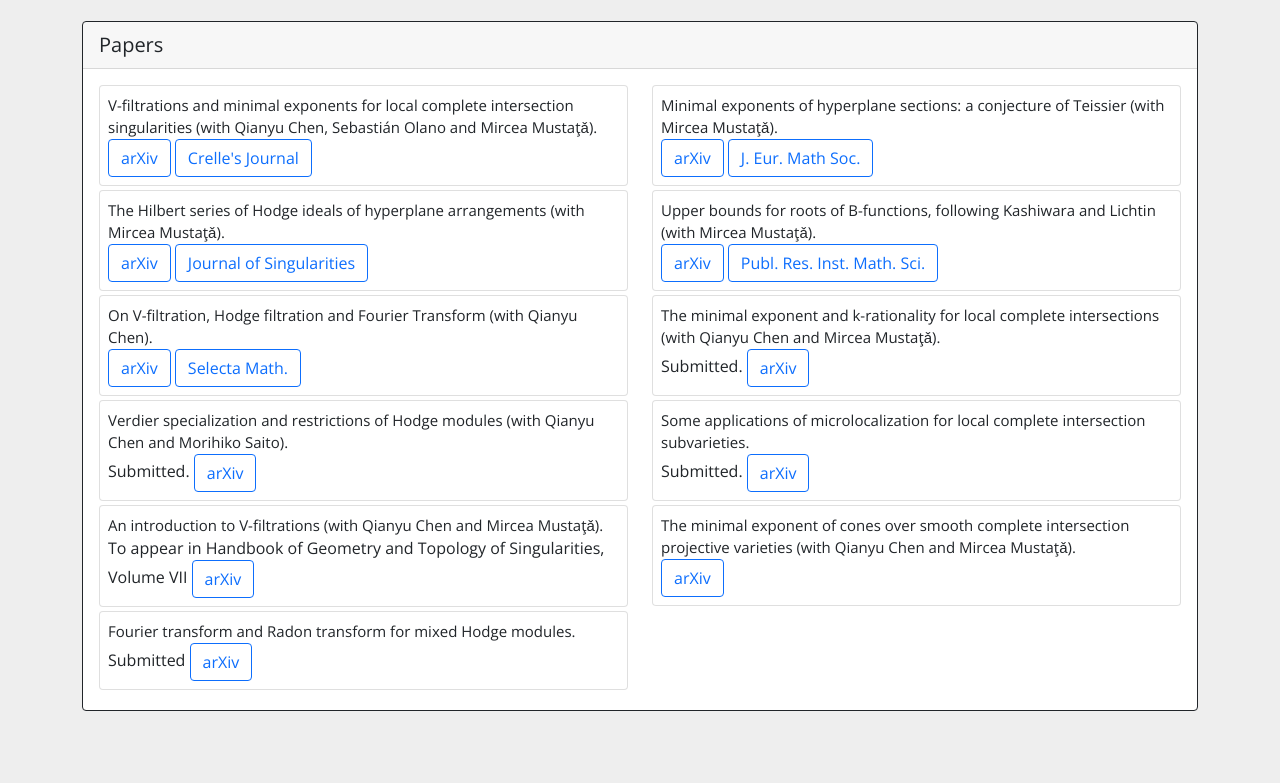
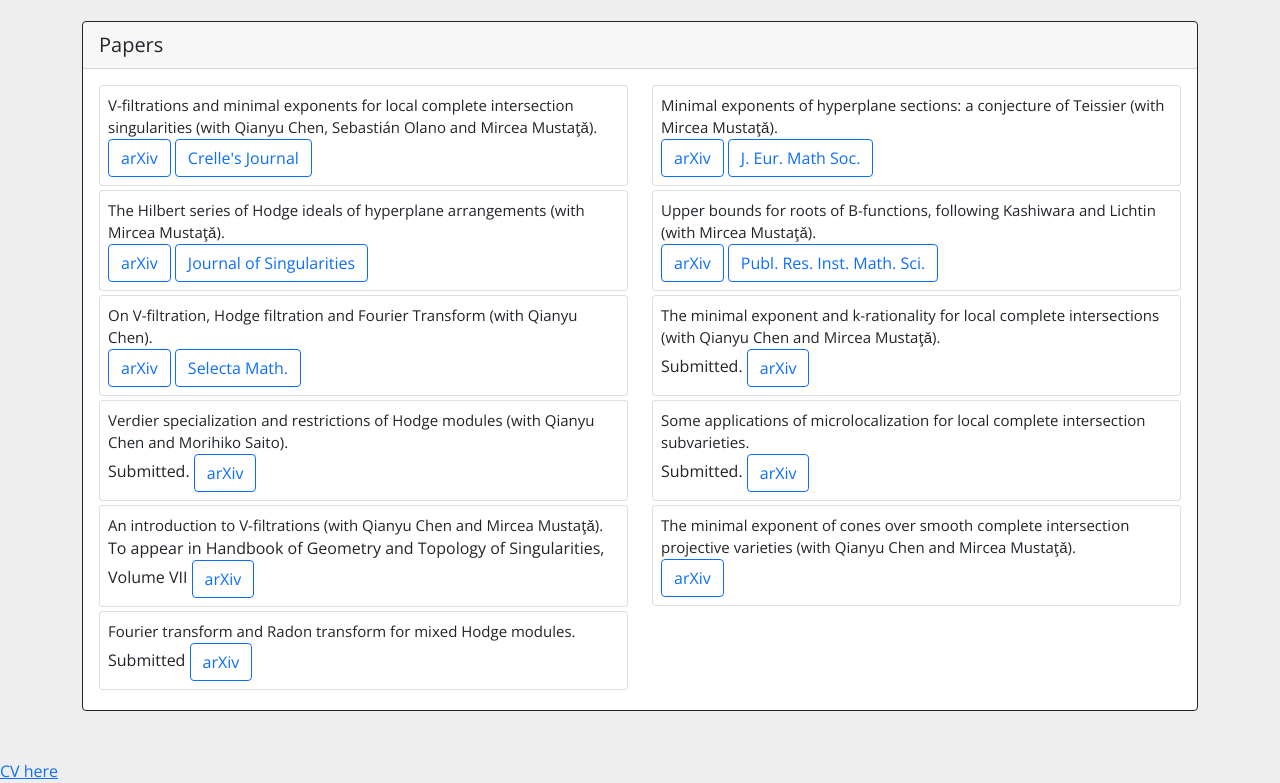
Before and after one commit to bdirks8/bdirks8.github.io, a plain HTML site: page index.html in a window 1280 px wide. Shown: the part 666-1449 px from the top of the page. Before the commit the page ends 1425 px from the top, so only its background shows below. Drawn offline with nearby package versions, Linux system fonts and the light colour scheme.

Commit message:
Update index.html

```diff
--- a/index.html
+++ b/index.html
@@ -216,5 +216,6 @@
 		</div>
 		<br><br>
 	</div>
+	<a href="DirksCV.pdf">CV here</a>
 </body>
 </html>
```
